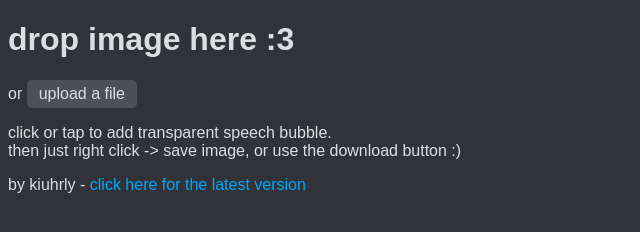
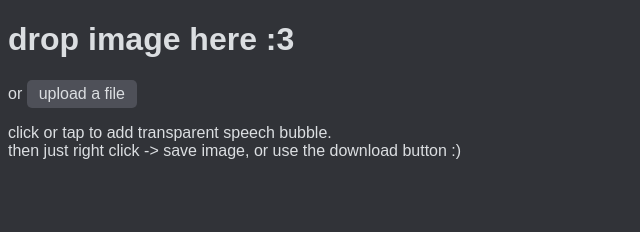
Before and after one commit to Ben-Brady/reaction-gif-maker, a plain HTML site: page index.html in a window 1280 px wide. Shown: the whole page, without its empty margins (0-640 px from the left). Drawn offline with Linux system fonts and the light colour scheme.

Commit message:
Update index.html

```diff
--- a/index.html
+++ b/index.html
@@ -59,9 +59,6 @@ button:active {
     </div>
 
     <canvas id="canvass" draggable="false" style="display:none;"></canvas>
-
-    <p id="credits">by kiuhrly - <a href="https://gist.github.com/Kiuhrly/70082937dbb716e742e6e2aa7e9d7a74">click here for the latest version</a></p>
-
     <!-- hidden stuff -->
     <div style="display:none;">
       <input id="file_input" type="file" multiple="false"></input>
```
